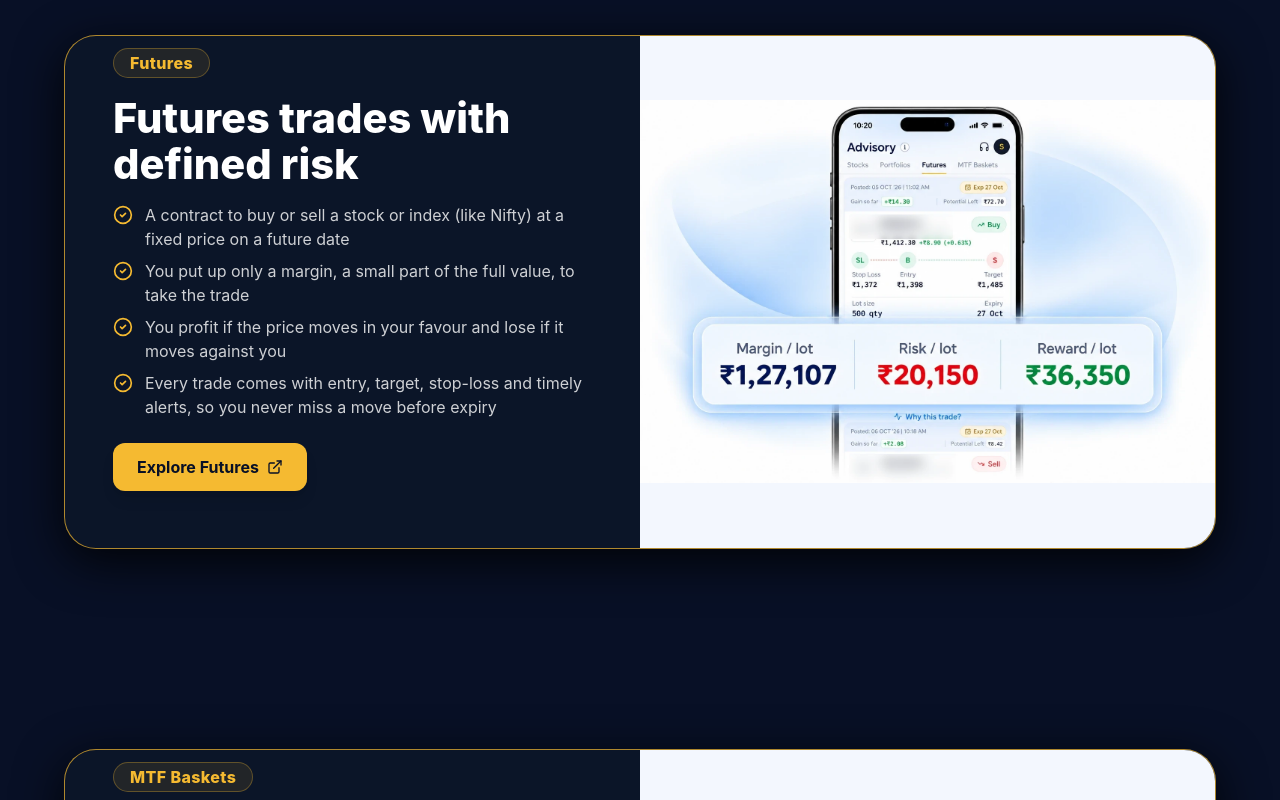
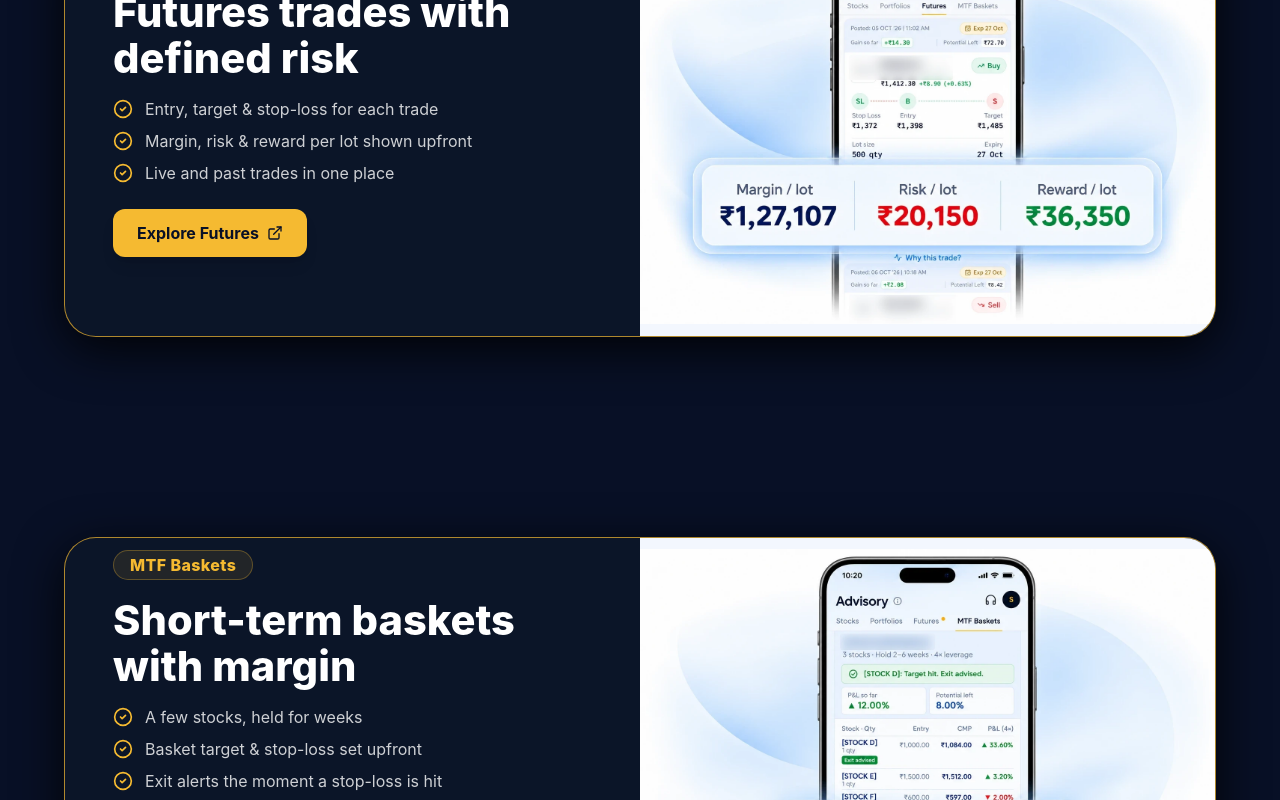
Before and after one commit to sanyasingh22444/myadvisoralpha-web, a Next.js app in the folder myadvisoralpha-web/: page / in a window 1280 px wide. Shown: the part 1780-2580 px from the top of the page. Built offline with nearby package versions, Linux system fonts and the light colour scheme.

Commit message:
Revert "content: explain MTF Baskets and Futures on their cards; cards scroll as a list on very short screens"
This reverts commit 57e09e15ea4cb175dd02ad092f3c73d190d08cff.

```diff
--- a/myadvisoralpha-web/src/components/sections/StackedShowcase.tsx
+++ b/myadvisoralpha-web/src/components/sections/StackedShowcase.tsx
@@ -42,10 +42,9 @@ const SHOWCASE_CARDS: ShowcaseCardData[] = [
     label: 'Futures',
     title: 'Futures trades with defined risk',
     points: [
-      'A contract to buy or sell a stock or index (like Nifty) at a fixed price on a future date',
-      'You put up only a margin, a small part of the full value, to take the trade',
-      'You profit if the price moves in your favour and lose if it moves against you',
-      'Every trade comes with entry, target, stop-loss and timely alerts, so you never miss a move before expiry',
+      'Entry, target & stop-loss for each trade',
+      'Margin, risk & reward per lot shown upfront',
+      'Live and past trades in one place',
     ],
     ctaLabel: 'Explore Futures',
     ctaUrl: WEB_APP_URL,
@@ -57,10 +56,9 @@ const SHOWCASE_CARDS: ShowcaseCardData[] = [
     label: 'MTF Baskets',
     title: 'Short-term baskets with margin',
     points: [
-      'A ready-made basket of 3 stocks you buy together, picked for short-term gains',
-      'You pay only part of the amount, and your broker lends you the rest (Margin Trading Facility)',
-      'You pay interest on the borrowed money for as long as you hold the stocks',
-      'Gains and losses are both bigger because you’re trading with more money than you put in',
+      'A few stocks, held for weeks',
+      'Basket target & stop-loss set upfront',
+      'Exit alerts the moment a stop-loss is hit',
     ],
     ctaLabel: 'Explore MTF Baskets',
     ctaUrl: WEB_APP_URL,
@@ -123,9 +121,6 @@ function barSpace(width: number) {
   return 64;
 }
 
-// How far a stacked card may tuck up into the gap below the navbar before it would slide under it
-const NAV_CLEARANCE = 14;
-
 export default function StackedShowcase() {
   const reduceMotion = useReducedMotion() ?? false;
   const deckRef = useRef<HTMLDivElement>(null);
@@ -133,9 +128,7 @@ export default function StackedShowcase() {
   // Cards stack like a deck: every card sticks at the same spot, so each one fully
   // covers the card before it. All cards share the tallest card's height so no edge
   // of an earlier card shows, and on short screens they sit higher so the top card
-  // shows in full above the phone bar instead of being cut off at the bottom. Where a
-  // card can't fit between the navbar and the phone bar at all, the cards scroll as a
-  // plain list instead, so no part of a card is ever hidden
+  // shows in full above the phone bar instead of being cut off at the bottom
   useEffect(() => {
     const deck = deckRef.current;
     if (!deck) return;
@@ -153,12 +146,7 @@ export default function StackedShowcase() {
       const base = width < 768 ? 88 : 104;
       const lowest = window.innerHeight - barSpace(width) - tallest;
       const top = Math.min(base, lowest);
-      const stack = top >= base - NAV_CLEARANCE;
-      cards.forEach((card, i) => {
-        card.style.setProperty('--stack-top', `${top}px`);
-        card.style.position = stack ? '' : 'relative';
-        card.style.marginTop = stack || i === 0 ? '' : '24px';
-      });
+      cards.forEach((card) => card.style.setProperty('--stack-top', `${top}px`));
     };
 
     place();
```
